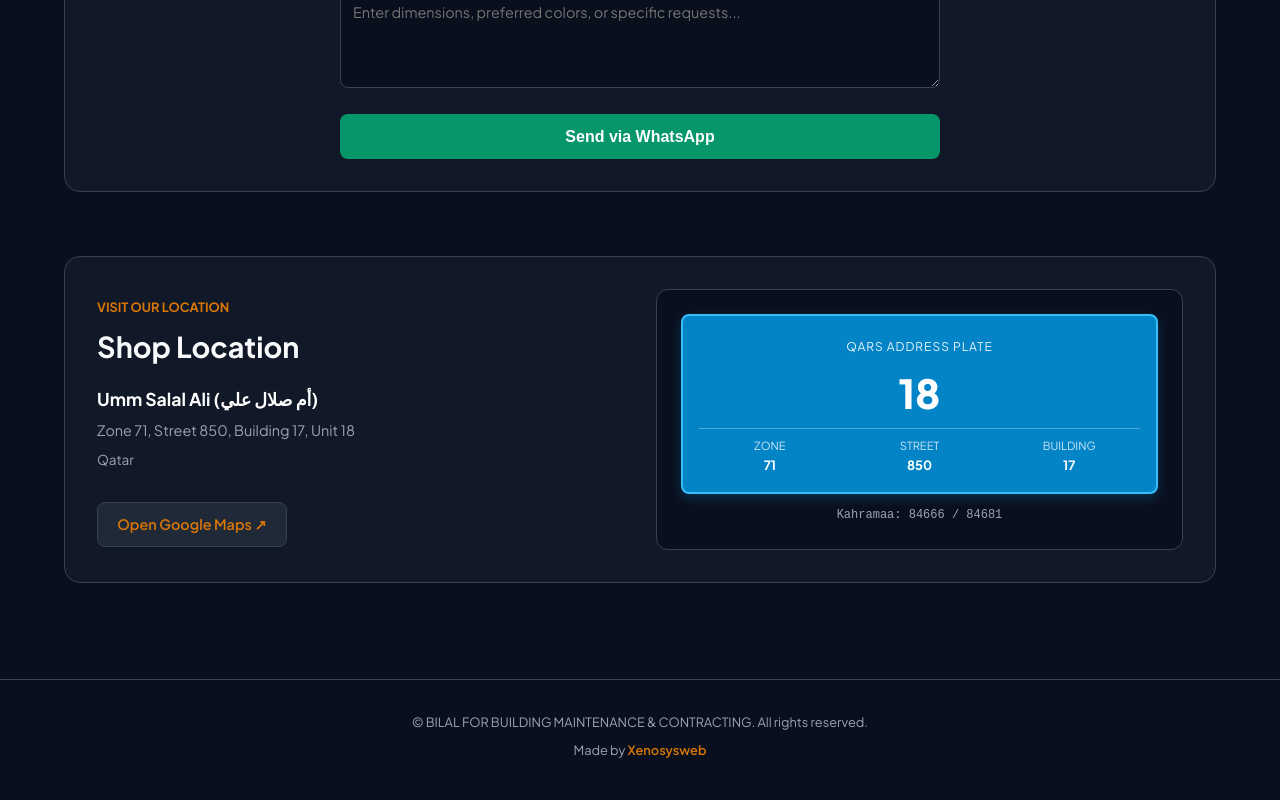
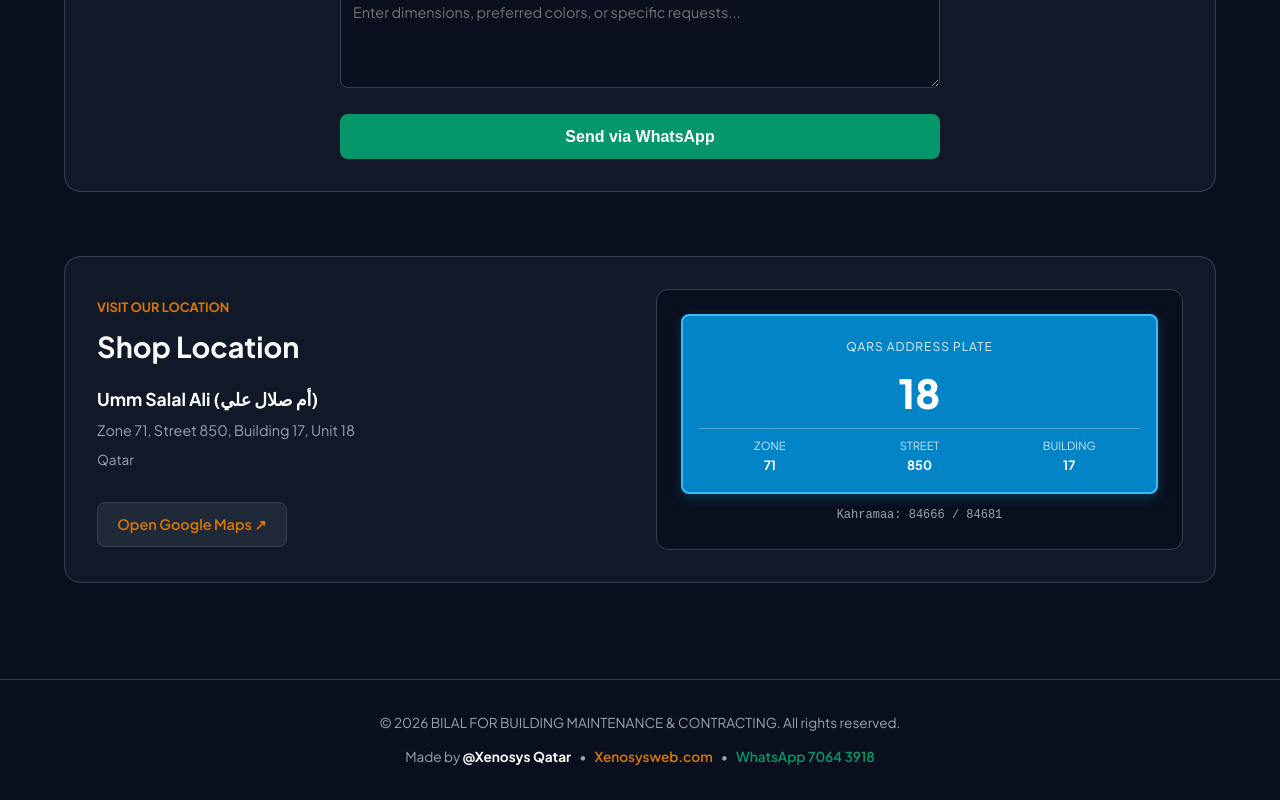
Before and after one commit to siddx1405-coder/BILAL-FOR-BUILDING-MAINTENANCE-CONTRACTING, a React (Vite) app: page / in a window 1280 px wide. Shown: the part 3168-3968 px from the top of the page. Built offline with nearby package versions, Linux system fonts and the light colour scheme; the HTML template or start-up script is replaced by a standard one.

Commit message:
Update footer with Xenosys Qatar credits and contact details

```diff
--- a/src/App.jsx
+++ b/src/App.jsx
@@ -264,19 +264,32 @@ export default function App() {
       </main>
 
       {/* Footer */}
-      <footer style={{ borderTop: '1px solid var(--border-color)', padding: '2rem 1rem', textAlign: 'center', color: 'var(--text-muted)', fontSize: '0.8rem', marginTop: '3rem' }}>
-        <p>© BILAL FOR BUILDING MAINTENANCE & CONTRACTING. All rights reserved.</p>
-        <p style={{ marginTop: '0.5rem' }}>
-          Made by{' '}
+      <footer style={{ borderTop: '1px solid var(--border-color)', padding: '2rem 1rem', color: 'var(--text-muted)', fontSize: '0.85rem', marginTop: '3rem' }}>
+        <div style={{ maxWidth: '1200px', margin: '0 auto', display: 'flex', flexDirection: 'column', alignItems: 'center', gap: '0.75rem', textAlign: 'center' }}>
+          <p>© {new Date().getFullYear()} BILAL FOR BUILDING MAINTENANCE & CONTRACTING. All rights reserved.</p>
+
+          <div style={{ display: 'flex', flexWrap: 'wrap', justifyContent: 'center', alignItems: 'center', gap: '0.5rem' }}>
+            <span>Made by <strong style={{ color: 'var(--text-main)' }}>@Xenosys Qatar</strong></span>
+            <span>•</span>
             <a
-            href="https://www.xenosysweb.com/"
+              href="https://xenosysweb.com/"
               target="_blank"
               rel="noopener noreferrer"
               style={{ color: 'var(--accent-gold)', textDecoration: 'none', fontWeight: '600' }}
             >
-            Xenosysweb
+              Xenosysweb.com
             </a>
-        </p>
+            <span>•</span>
+            <a
+              href="https://wa.me/97470643918"
+              target="_blank"
+              rel="noopener noreferrer"
+              style={{ color: 'var(--accent-emerald)', textDecoration: 'none', fontWeight: '600' }}
+            >
+              WhatsApp 7064 3918
+            </a>
+          </div>
+        </div>
       </footer>
 
       {/* Lightbox Modal */}
```
Lines whose indentation alone changed are shown as unchanged.
